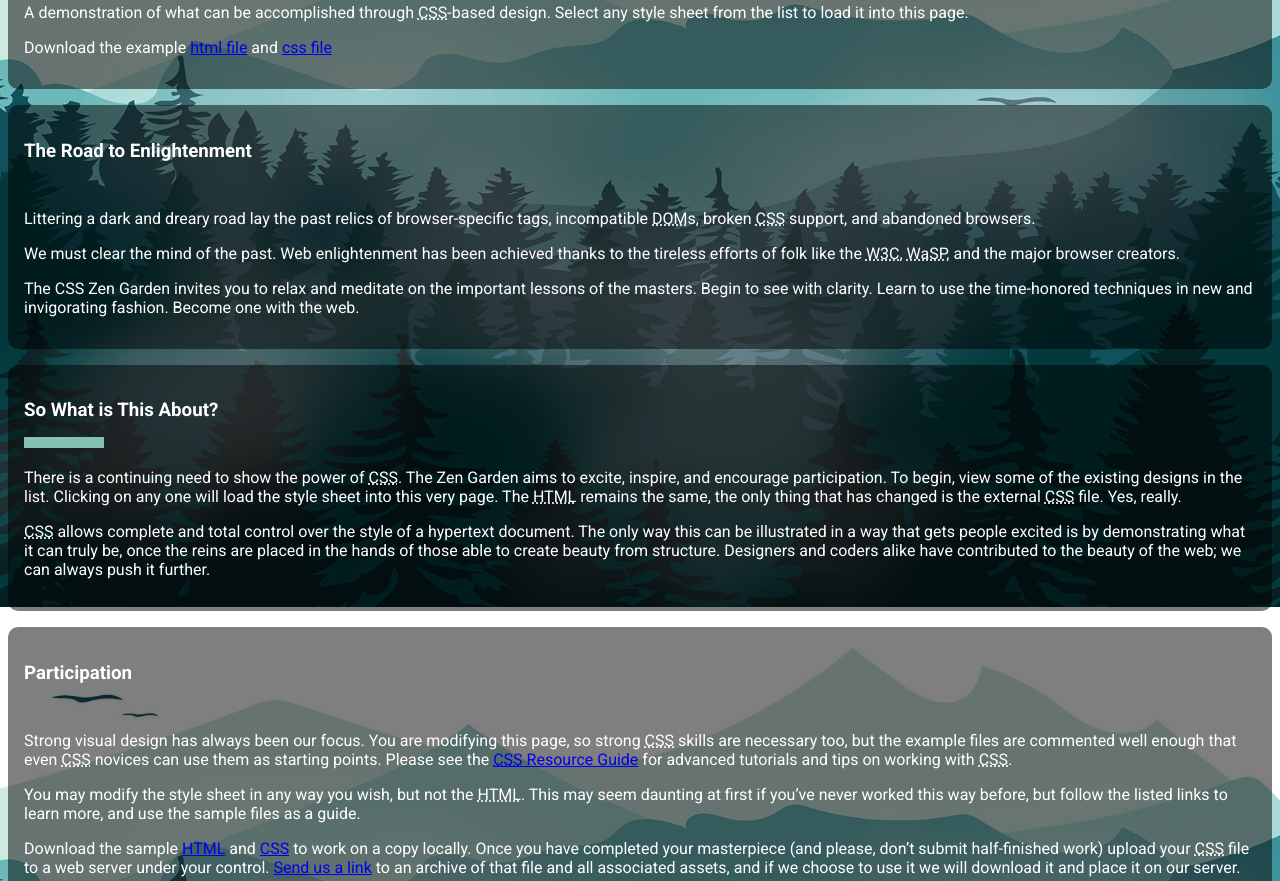
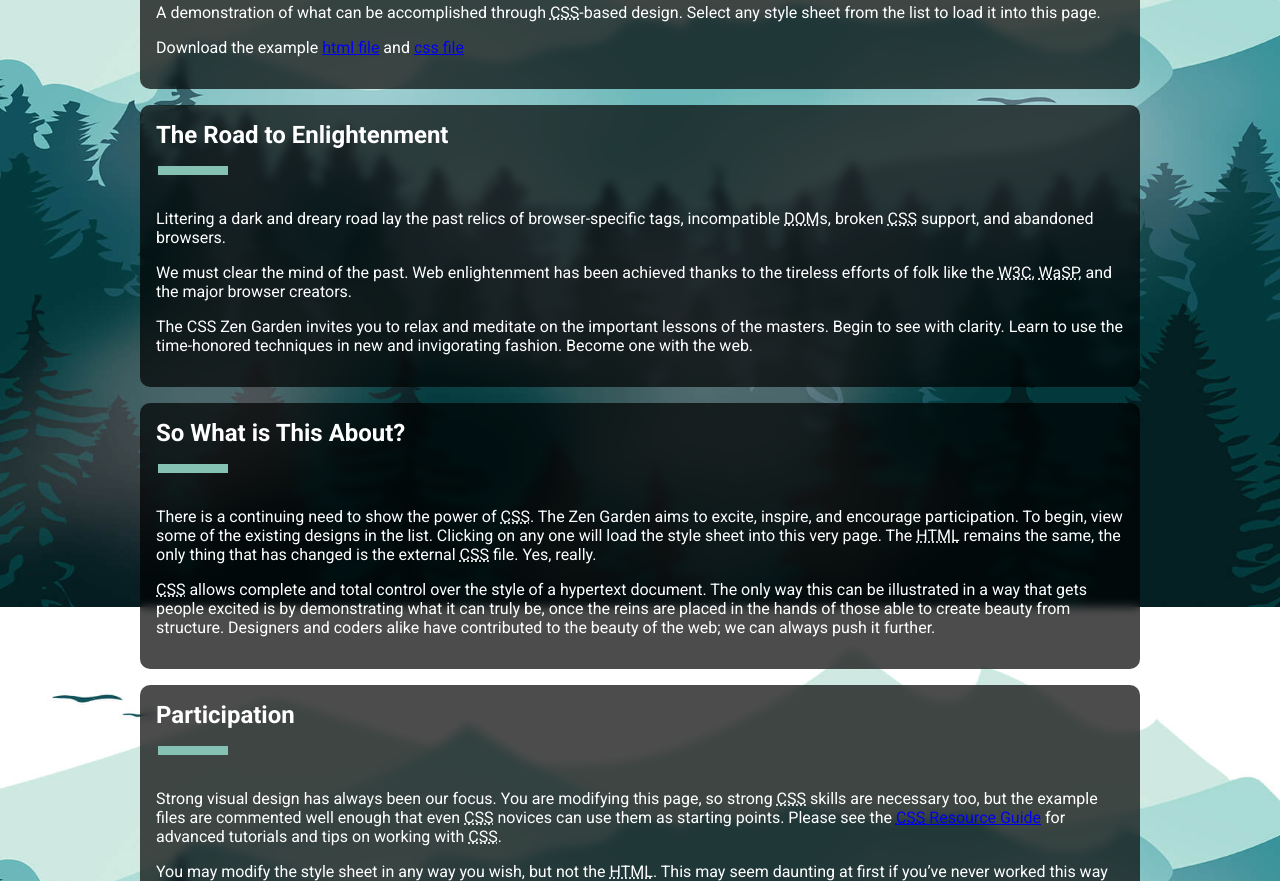
Before and after one commit to this-is-matt/ZenGardenGroupProject, a plain HTML site: page index.html in a window 1280 px wide. Shown: the part 193-1074 px from the top of the page. Drawn offline with Linux system fonts and the light colour scheme.

Commit message:
added blur, changed bg opacity, placed dividers

```diff
--- a/style.scss
+++ b/style.scss
@@ -1,7 +1,7 @@
 @import url('https://fonts.googleapis.com/css2?family=Roboto:ital,wght@0,100;0,300;0,400;0,500;0,700;0,900;1,100;1,300;1,400;1,500;1,700;1,900&display=swap');
 
 // Colors
-$transparent-bg: rgba(0,0,0,.5);
+$transparent-bg: rgba(0,0,0,.7);
 $color-black: #000000;
 $color-teal: #025c50;
 $color-mint: #85c2b3;
@@ -29,6 +29,7 @@
     border-radius: 10px;
     padding: 1em;
     margin: 1em 0;
+    backdrop-filter: blur(5px);
 }
 
 header {
@@ -60,17 +61,50 @@
 }
 
 h3 {
+    font-size: 1.5em;
     margin-bottom: 2.5em;
+    margin-top: 0;
 }
 
-// Heading divider rectangle things
-.explanation > h3::after {
-    font-size: .5em;
+// Divider
+.preamble > h3::after,
+.explanation > h3::after,
+.participation > h3::after,
+.benefits > h3::after,
+.requirements > h3::after {
+    font-size: .3em;
     content:"";
     width: 0;
     height: 0;
-    border-left: 80px solid $color-mint;
+    border-left: 70px solid $color-mint;
     position: relative;
     top: 30px;
-    right: 194px;
 }
+
+.preamble > h3::after {
+    right: 290px;
+}
+
+.explanation > h3::after {
+    right: 247px;
+}
+
+.participation > h3::after {
+    right: 137px;
+}
+
+.benefits > h3::after {
+    right: 88px;
+}
+
+.requirements > h3::after {
+    right: 150px;
+}
+
+@media (min-width: 1000px) {
+    body {
+        margin: 0 auto;
+        max-width: 1000px;
+        margin-bottom: 15rem;
+    }
+}
```
Also changed, not shown: style.css, 1 other file.
